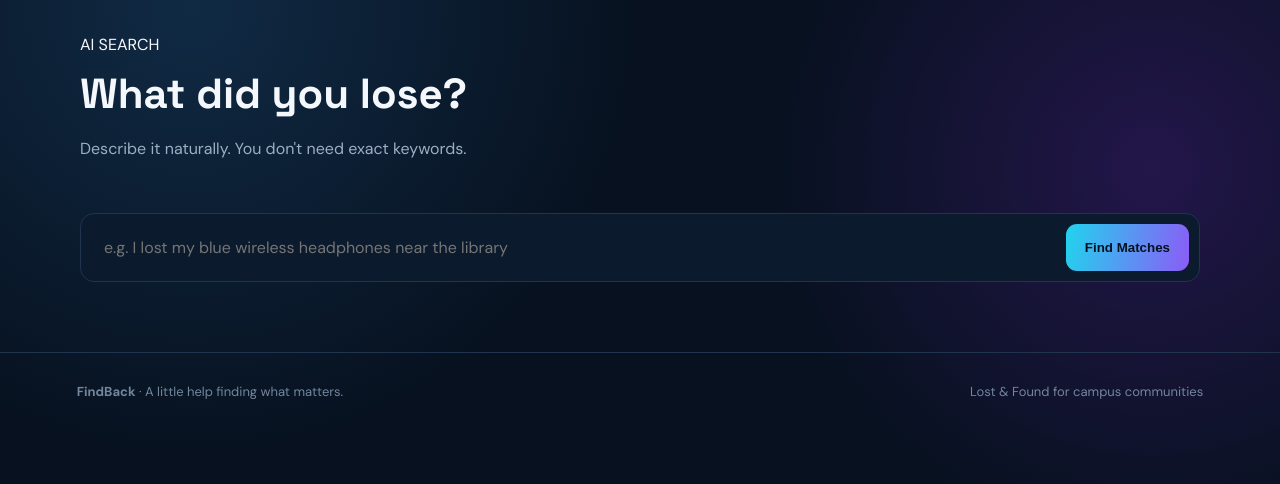
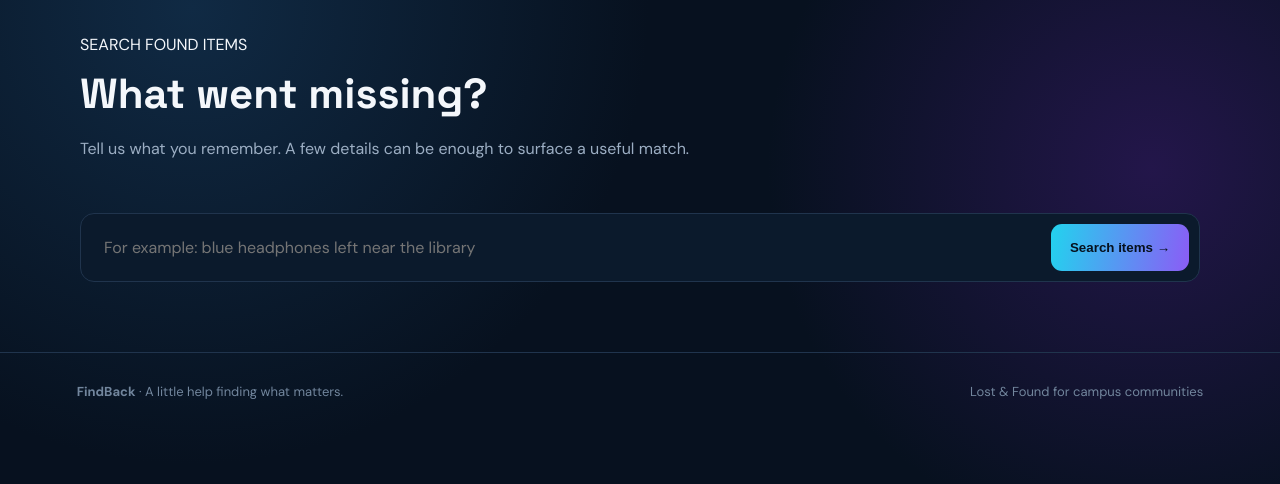
Before and after one commit to prixcejeswani30/FindBack-AI, a Flask app: page /search in a window 1280 px wide. Shown: the part 72-556 px from the top of the page. Run offline with Flask 3, Linux system fonts and the light colour scheme; the visitor is signed in with stand-in values (Sample User, id 1).

Commit message:
Polish search page wording

```diff
--- a/templates/search.html
+++ b/templates/search.html
@@ -1,32 +1,32 @@
 {% extends "base.html" %}
 {% block content %}
 <div class="page-head">
-  <div><div class="pill">AI SEARCH</div><h1>What did you lose?</h1><p class="muted">Describe it naturally. You don't need exact keywords.</p></div>
+  <div><div class="pill">SEARCH FOUND ITEMS</div><h1>What went missing?</h1><p class="muted">Tell us what you remember. A few details can be enough to surface a useful match.</p></div>
 </div>
 
 <form class="searchbar" method="post">
-  <input name="query" value="{{ query }}" placeholder="e.g. I lost my blue wireless headphones near the library" required>
-  <button class="button">Find Matches</button>
+  <input name="query" value="{{ query }}" placeholder="For example: blue headphones left near the library" required>
+  <button class="button">Search items →</button>
 </form>
 
 {% if query %}
-<div class="results-head"><h2>AI-ranked matches</h2><span class="muted">{{ results|length }} possible result{% if results|length != 1 %}s{% endif %}</span></div>
+<div class="results-head"><h2>Possible matches</h2><span class="muted">{{ results|length }} possible result{% if results|length != 1 %}s{% endif %}</span></div>
 <div class="grid">
 {% for result in results %}
   {% set item = result.item %}
   <div class="card match-card">
     {% if item.image1 %}<img src="{{ url_for('static', filename=item.image1) }}">{% else %}<div class="placeholder">📦</div>{% endif %}
     <div class="card-body">
-      <div class="score">{{ result.score }}% match</div>
+      <div class="score">{{ result.score }}% similarity</div>
       <h3>{{ item.title }}</h3>
       <p>{{ item.description }}</p>
       <p class="muted">📍 {{ item.location or "Location not provided" }}</p>
       <small>{{ result.reason }}</small>
-      <a class="button full" href="{{ url_for('item_detail', item_id=item.id) }}">View Possible Match</a>
+      <a class="button full" href="{{ url_for('item_detail', item_id=item.id) }}">View item</a>
     </div>
   </div>
 {% else %}
-  <div class="empty">No found items have been posted yet. Try the demo by posting one first.</div>
+  <div class="empty">No matching reports yet. Try a different description, or check back when more found items have been reported.</div>
 {% endfor %}
 </div>
 {% endif %}
```
